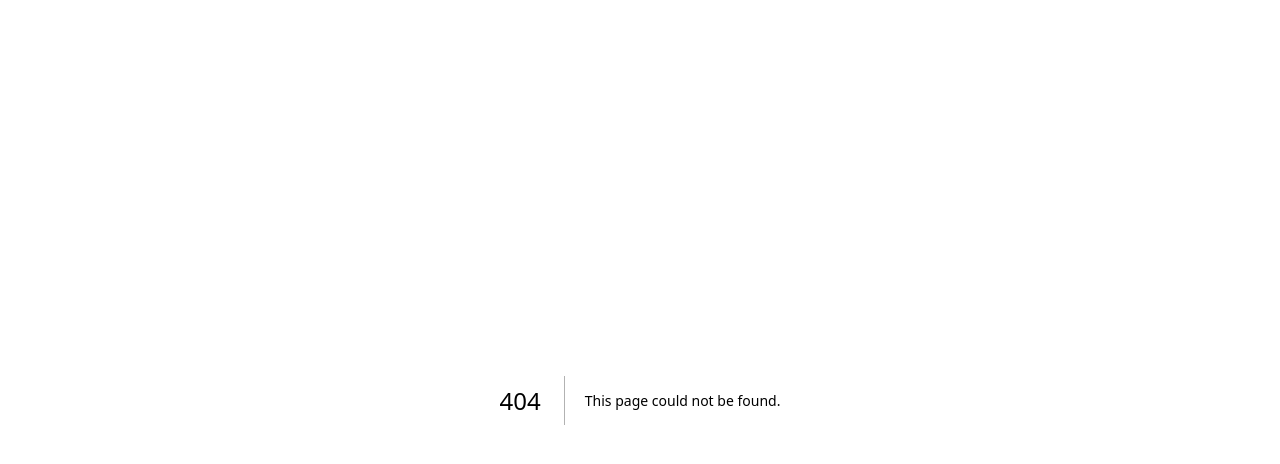
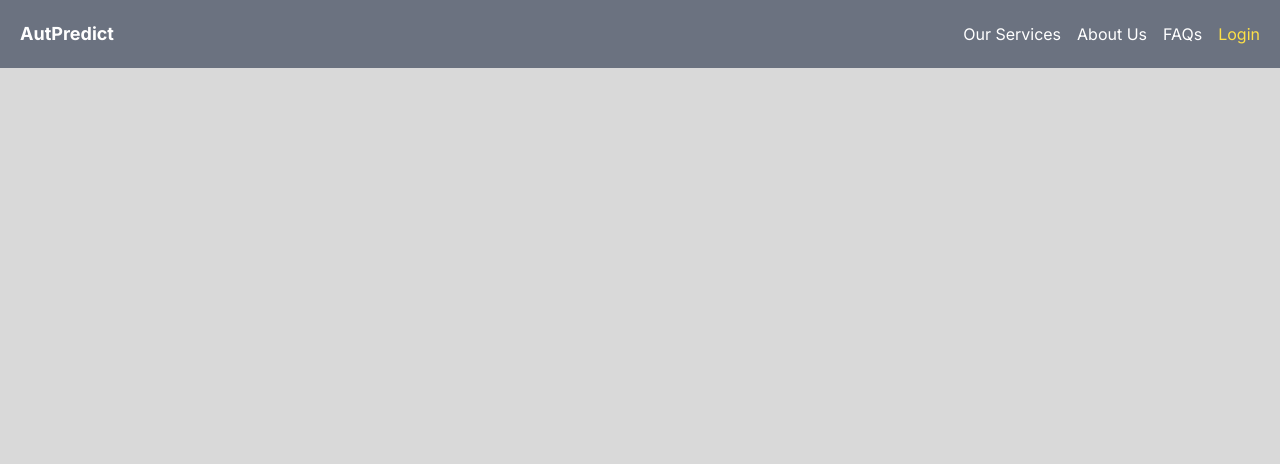
Before and after one commit to Usman-Zafar/autpred, a Next.js app: page /about in a window 1280 px wide. Before the commit this address had no page. Shown: the top 464 px of the page. Built offline with nearby package versions, Linux system fonts and the light colour scheme.

Commit message:
FAQ Page Added

```diff
--- /dev/null
+++ b/src/app/about/page.tsx
@@ -0,0 +1,13 @@
+import React from "react";
+import HomeNavigation from "../../components/HomeNavigation";
+
+const AboutUs = () => {
+  return (
+    <>
+      <HomeNavigation />
+      <div className=""></div>
+    </>
+  );
+};
+
+export default AboutUs;
```
